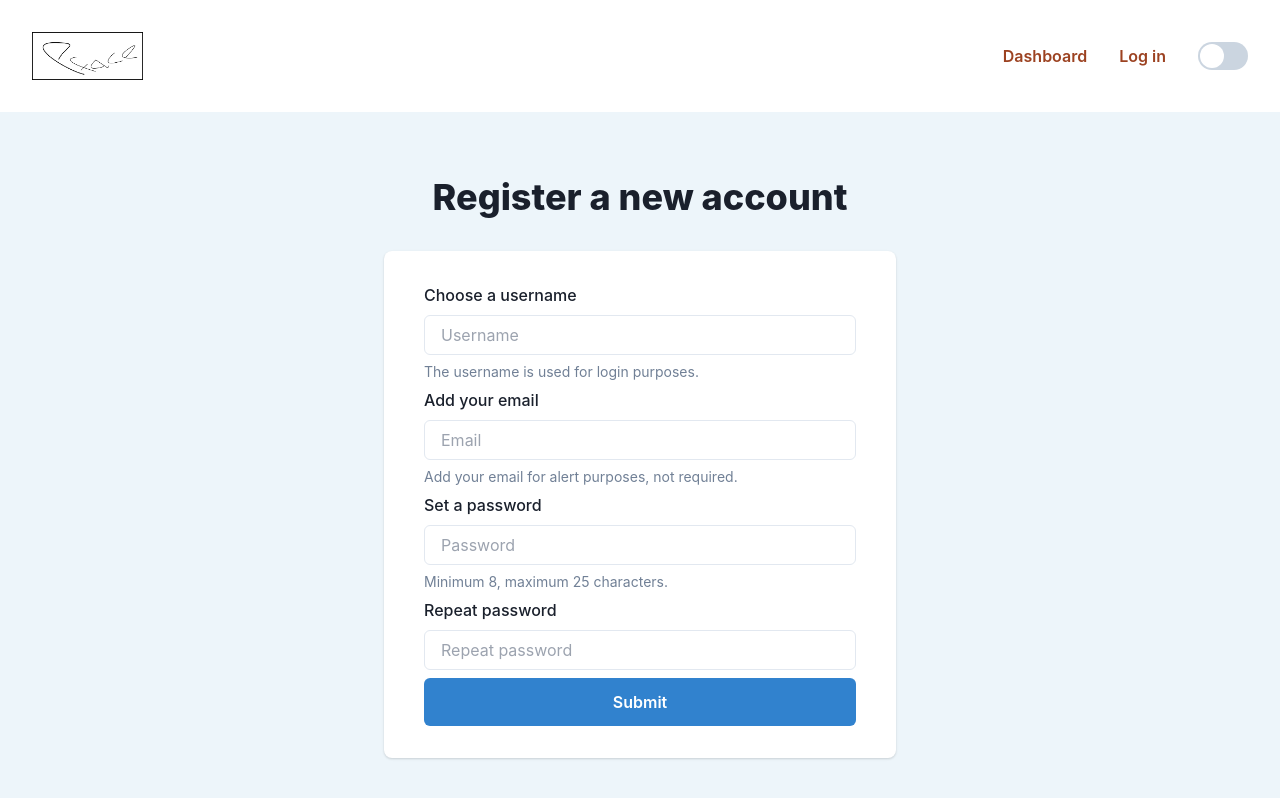
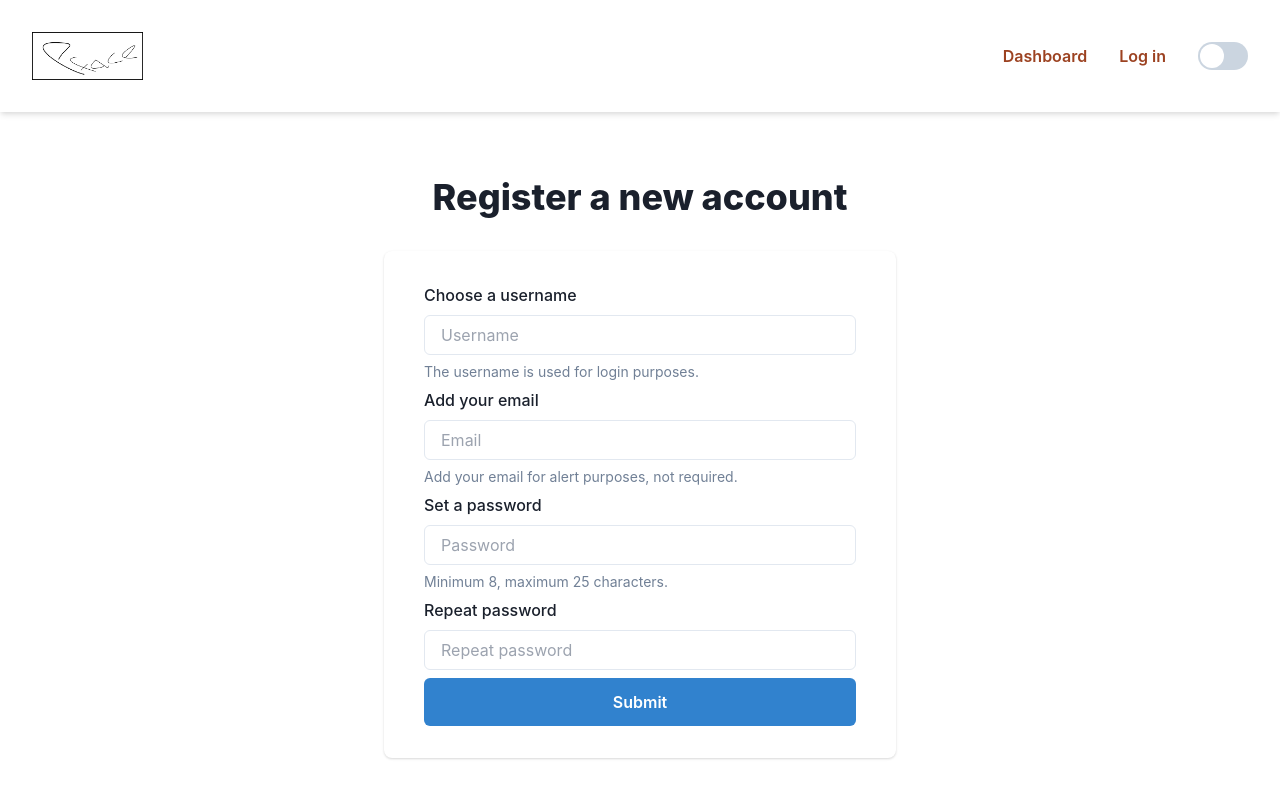
Before and after one commit to kristofferdavidsen/Pinterface, a Next.js app: page /register in a window 1280 px wide. Shown: the top 798 px of the page. Built offline with nearby package versions, Linux system fonts and the light colour scheme.

Commit message:
onclick changes to login

```diff
--- a/components/navbar/MenuLinks.tsx
+++ b/components/navbar/MenuLinks.tsx
@@ -17,7 +17,7 @@ type MenuLinksProps = {
 
 export const MenuLinks: React.FC<MenuLinksProps> = ({ isOpen, profile }) => {
 	const setLoggedOut = () => {
-		Cookies.remove("token")
+		profile && Cookies.remove("token")
 	}
 	const [hover, setHover] = useState<boolean>(false)
 	const { toggleColorMode, colorMode } = useColorMode()
@@ -35,7 +35,7 @@ export const MenuLinks: React.FC<MenuLinksProps> = ({ isOpen, profile }) => {
 			>
 				<MenuItem to="/dashboard">Dashboard</MenuItem>
 				<MenuItem to="/login" setLoggedOut={setLoggedOut}>
-					{!profile ? "Log in" : "Log out"}
+					{!Cookies.get("token") ? "Log in" : "Log out"}
 				</MenuItem>
 				<Tooltip label="Toggle theme" isOpen={hover} mt="8">
 					<Switch
--- a/components/registration/Registration.tsx
+++ b/components/registration/Registration.tsx
@@ -5,7 +5,7 @@ import { Card } from "../Card"
 export const Registration: React.FC = () => {
 	return (
 		<Box
-			bg={useColorModeValue("#EDF5FA", "inherit")}
+			bg={useColorModeValue("inherit", "inherit")}
 			minH="100vh"
 			py="12"
 			px={{ base: "4", lg: "8" }}
```
